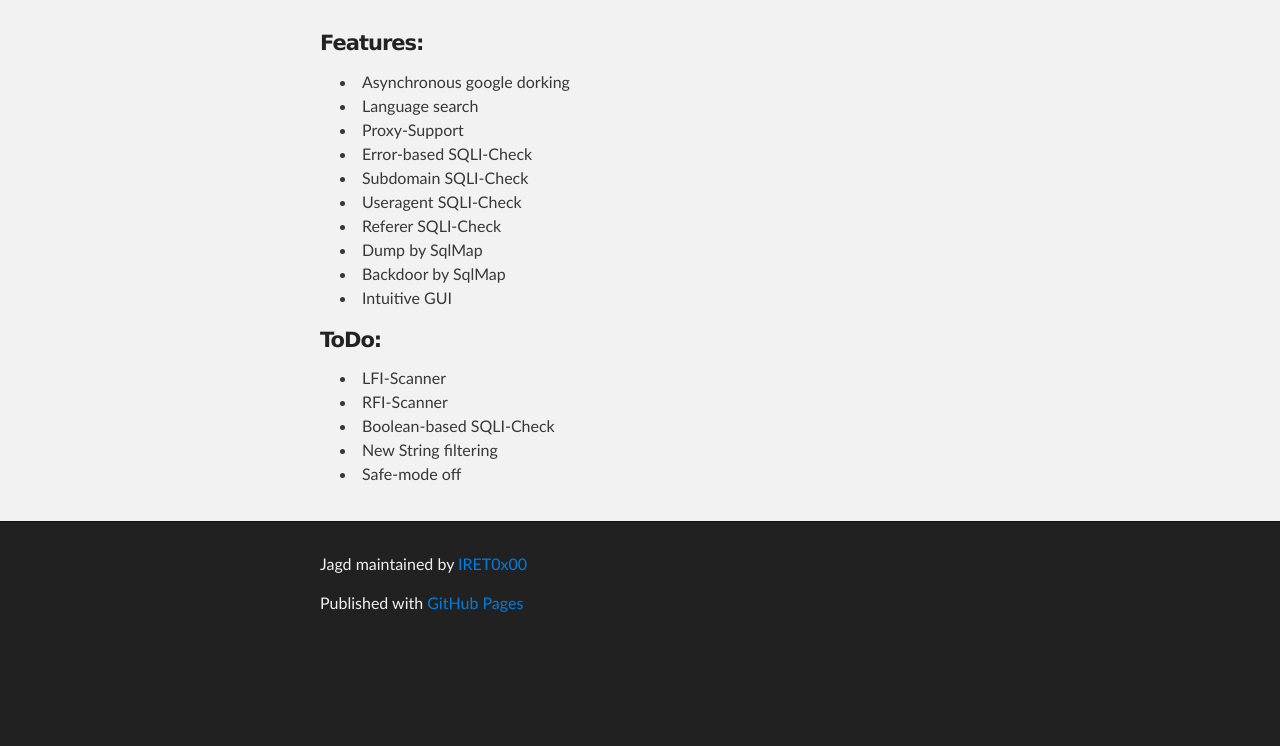
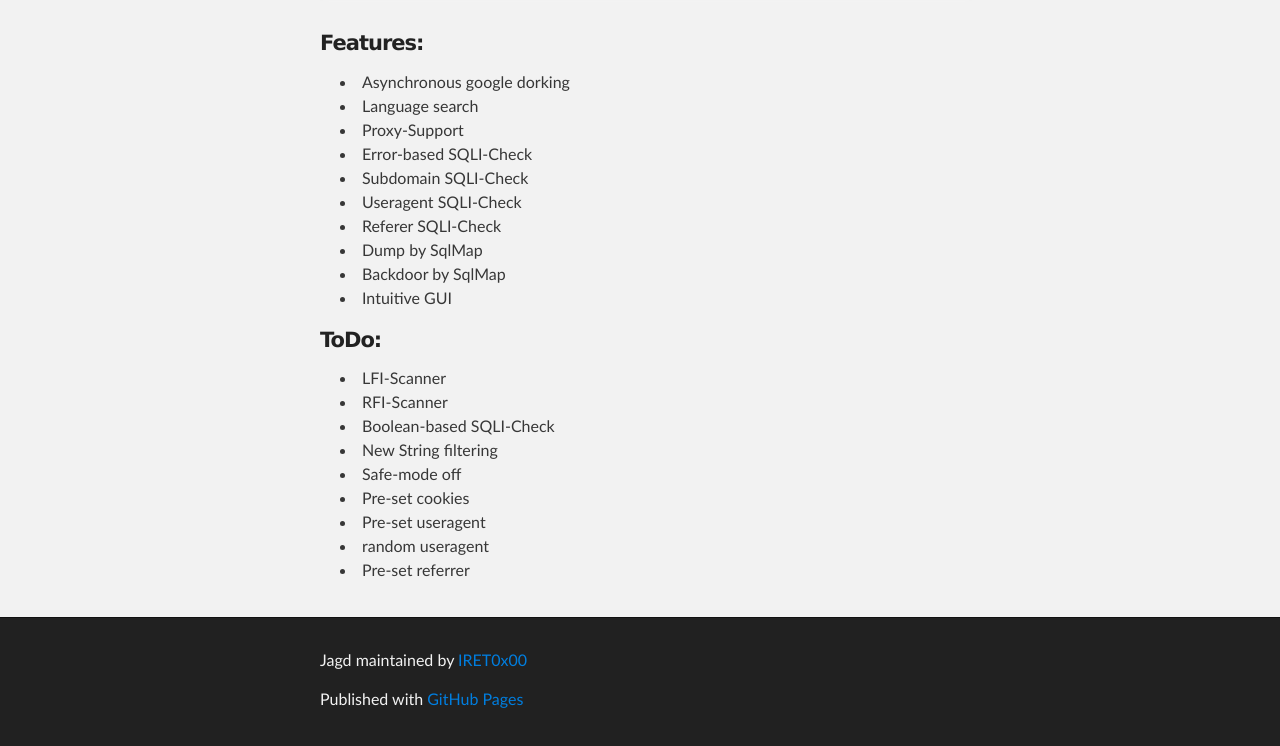
Before and after one commit to IRET0x00/JAGD, a plain HTML site: page index.html in a window 1280 px wide. Shown: the part 2861-3607 px from the top of the page. Before the commit the page ends 3511 px from the top, so only its background shows below. Drawn offline with Linux system fonts and the light colour scheme.

Commit message:
Create gh-pages branch via GitHub

```diff
--- a/index.html
+++ b/index.html
@@ -99,6 +99,10 @@ dooring durch SqlMap.</p>
 <li>Boolean-based SQLI-Check</li>
 <li>New String filtering</li>
 <li>Safe-mode off</li>
+<li>Pre-set cookies</li>
+<li>Pre-set useragent</li>
+<li>random useragent</li>
+<li>Pre-set referrer</li>
 </ul>
       </section>
     </div>
```
Also changed, not shown: params.json (+1 -1 lines).
